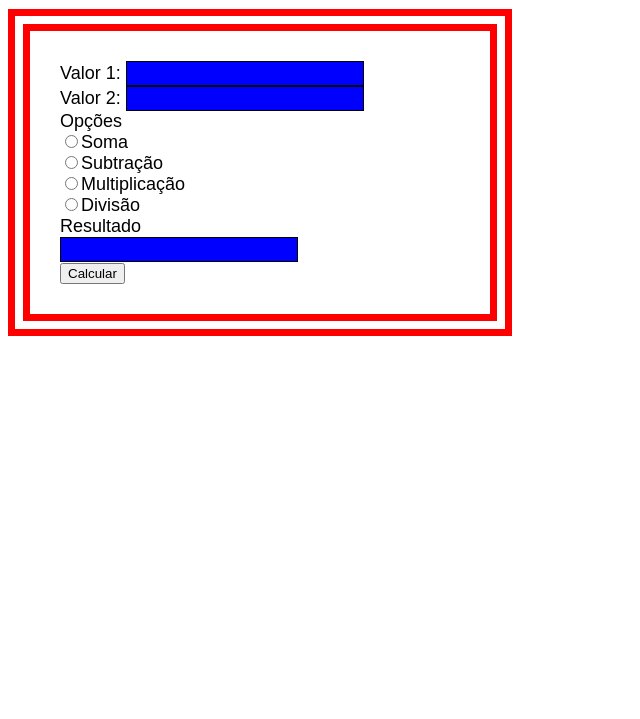
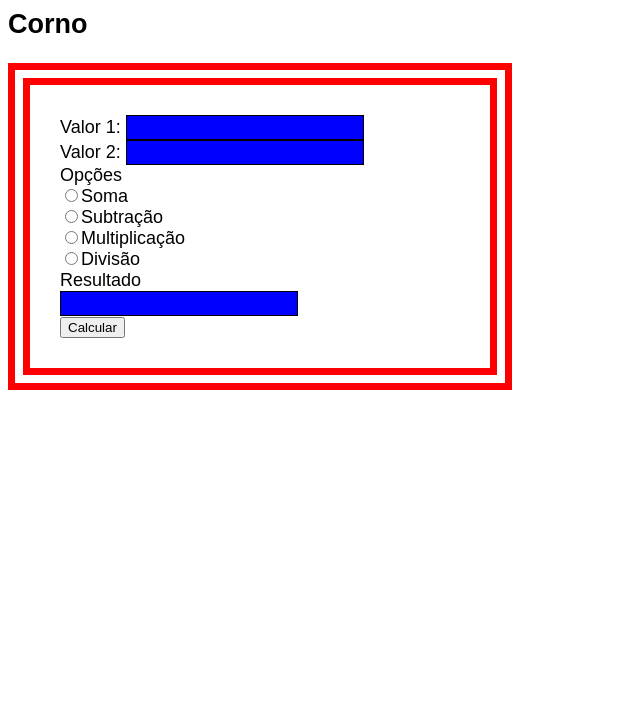
Before and after one commit to RobertMiguel/Learn-JS, a plain HTML site: page CalculadoraSimples/index.html in a window 1280 px wide. Shown: the part 81-800 px from the top of the page, without its empty margins (0-640 px from the left). Drawn offline with Linux system fonts and the light colour scheme.

Commit message:
Calculadora simples com JS

```diff
--- a/CalculadoraSimples/index.html
+++ b/CalculadoraSimples/index.html
@@ -9,6 +9,7 @@
 </head>
 <body>
     <h1>Calculadora Simples</h1>
+    <h2>Corno</h2>
 
     <!--FORMULÁRIO PARA CALCULAR O VALOR1 E VALOR 2-->
     <form action="">
```
